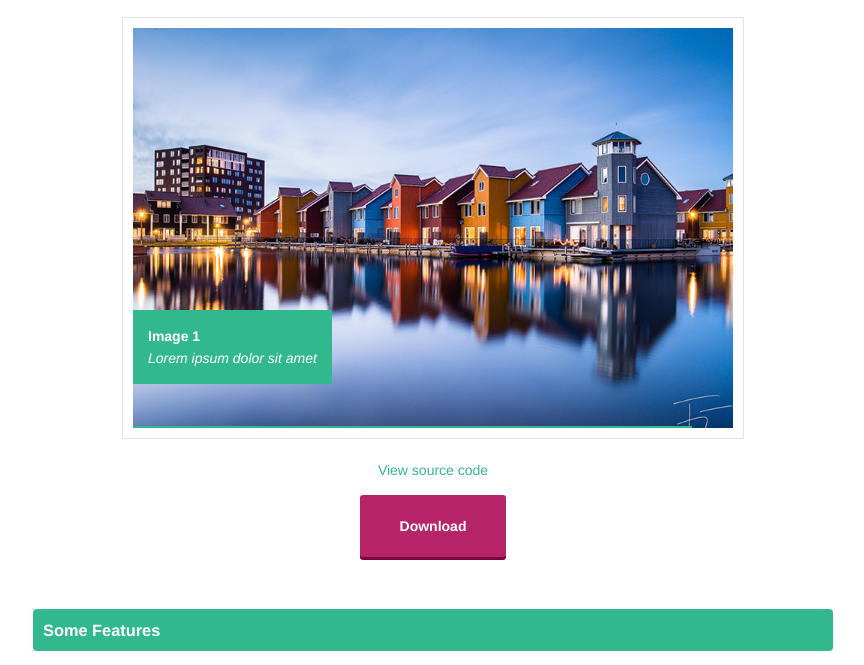
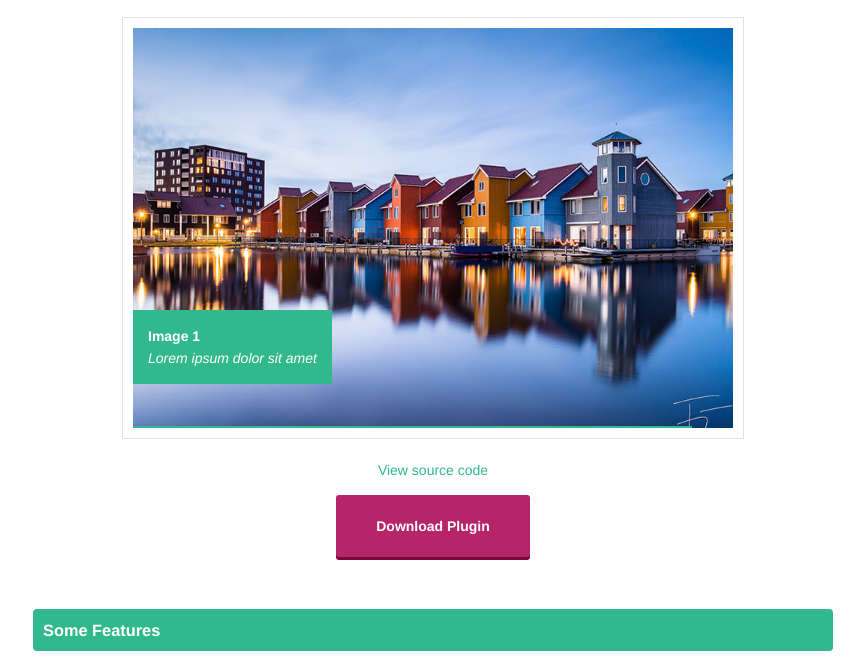
Before and after one commit to yesilfasulye/jbslider, a plain HTML site: page index.html in a window 1280 px wide. Shown: the part 116-781 px from the top of the page, without its empty margins (207-1071 px from the left). Drawn offline with nearby package versions, Linux system fonts and the light colour scheme; a script that the page names is missing.

Commit message:
Update index.html

```diff
--- a/index.html
+++ b/index.html
@@ -66,7 +66,7 @@
 	<!-- /item -->
 </div>
 <p style="text-align:center;"><a href="#sample">View source code</a></p>
-<p style="text-align:center;"><a href="jbSlider.zip" class="button">Download</a></p>
+<p style="text-align:center;"><a href="jbSlider.zip" class="button">Download Plugin</a></p>
 <br>
 <h3>Some Features</h3>
 <ul>
```
